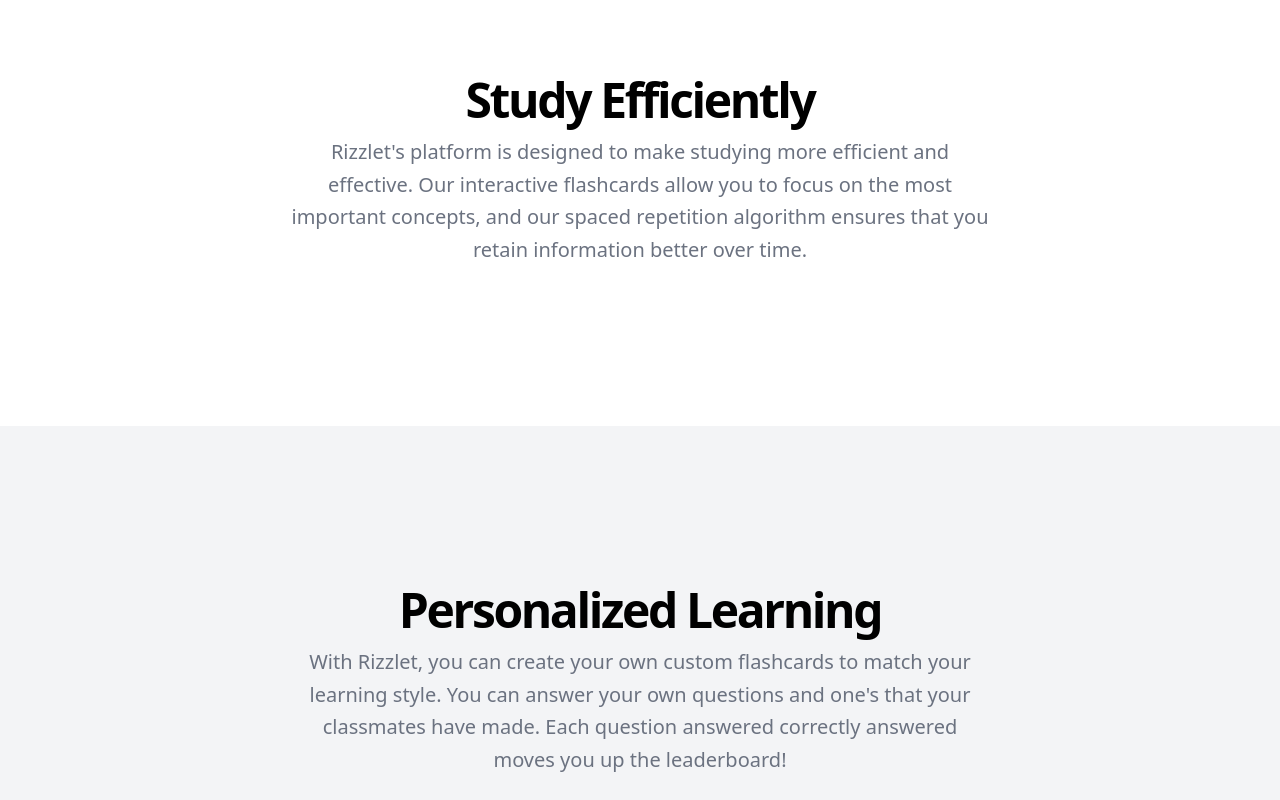
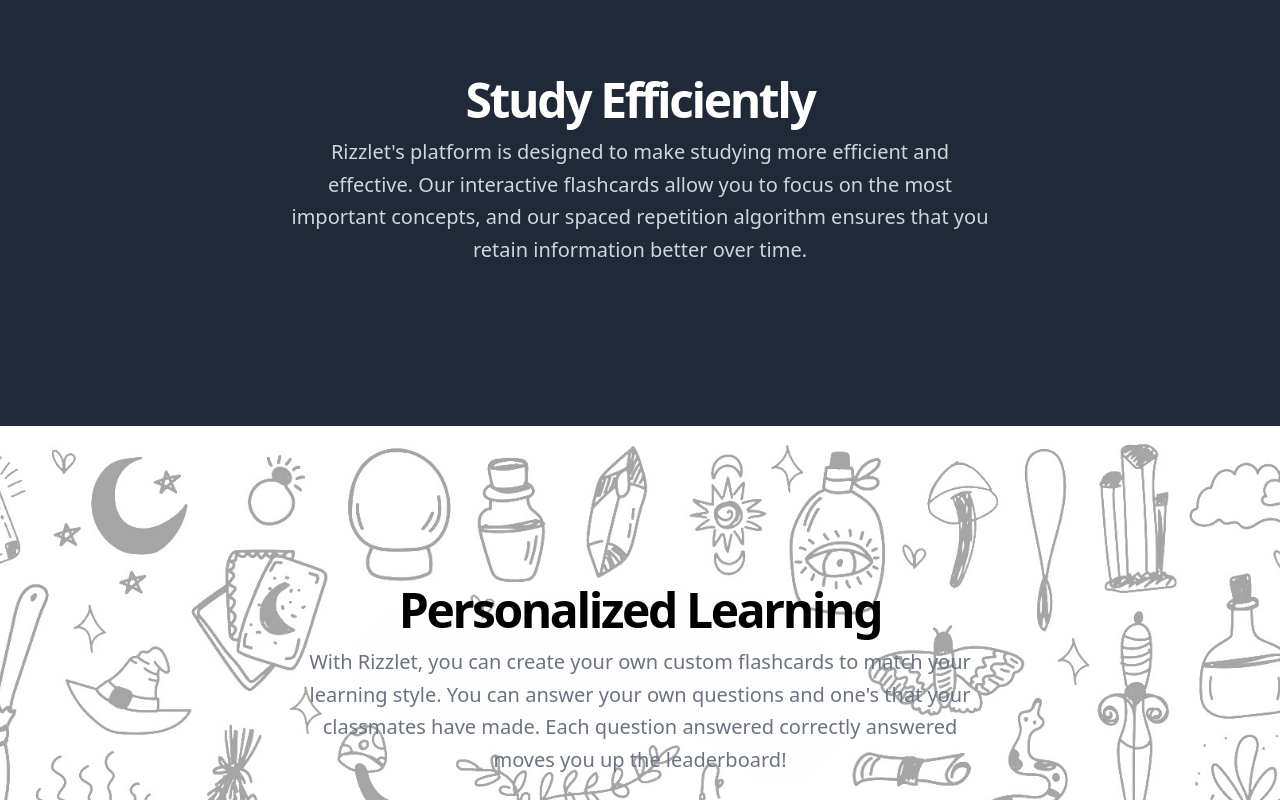
Before and after one commit to Rizzlet/rizzlet, a React (Create React App) app in the folder frontend/: page / in a window 1280 px wide. Shown: the part 700-1500 px from the top of the page. Built offline with nearby package versions, Linux system fonts and the light colour scheme; no server answers.

Commit message:
Homepage UI changes hopefully it looks good

```diff
--- a/frontend/src/pages/Homepage.tsx
+++ b/frontend/src/pages/Homepage.tsx
@@ -1,6 +1,6 @@
 import React from "react";
 import { Link } from "react-router-dom";
-
+import backgroundImage from './vecteezy_esoteric-witchcraft-attributes-doodle-set-collection-of_21937338.jpg';
 const HomePage: React.FC = () => {
   return (
     <div className="flex min-h-[100dvh] flex-col">
@@ -27,20 +27,20 @@
             </div>
             <Link
               className="inline-flex h-9 items-center justify-center rounded-md border border-gray-200 bg-white px-4 text-sm font-medium shadow-sm
-            transition-colors hover:bg-gray-100 hover:text-gray-900"
+            transition-colors hover:bg-gray-100 hover:text-gray-900 "
               to="/login"
             >
               Get Started!
             </Link>
           </div>
         </section>
-        <section className="w-full py-12 md:py-32 lg:py-40">
+        <section className="w-full py-12 md:py-32 lg:py-40 bg-gray-800">
           <div className="grid items-center justify-center gap-4 px-4 text-center md:px-6 lg:gap-10">
             <div className="space-y-3">
-              <h2 className="text-3xl font-bold tracking-tighter sm:text-4xl md:text-5xl">
+              <h2 className="text-3xl font-bold tracking-tighter sm:text-4xl md:text-5xl text-white">
                 Study Efficiently
               </h2>
-              <p className="mx-auto max-w-[700px] text-gray-500 md:text-xl/relaxed lg:text-base/relaxed xl:text-xl/relaxed">
+              <p className="mx-auto max-w-[700px] text-gray-300 md:text-xl/relaxed lg:text-base/relaxed xl:text-xl/relaxed">
                 Rizzlet's platform is designed to make studying more efficient
                 and effective. Our interactive flashcards allow you to focus on
                 the most important concepts, and our spaced repetition algorithm
@@ -49,16 +49,23 @@
             </div>
           </div>
         </section>
-        <section className="w-full py-12 md:py-32 lg:py-40 bg-gray-100">
+        <section className="relative w-full py-12 md:py-32 lg:py-40">
+  {/* Background image */}
   <div
-            className="
-          grid items-center justify-center gap-4 px-4 text-center md:px-6 lg:gap-10"
-          >
+    className="absolute inset-0 bg-cover bg-center"
+    style={{ backgroundImage: `url(${backgroundImage})` }}
+  ></div>
+
+  {/* White overlay */}
+  <div className="absolute inset-0 bg-white opacity-60"></div>
+
+  {/* Content */}
+  <div className="relative z-10 grid items-center justify-center gap-4 px-4 text-center md:px-6 lg:gap-10">
     <div className="space-y-3">
       <h2 className="text-3xl font-bold tracking-tighter sm:text-4xl md:text-5xl">
         Personalized Learning
       </h2>
-              <p className="mx-auto max-w-[700px] text-gray-500 md:text-xl/relaxed lg:text-base/relaxed xl:text-xl/relaxed ">
+      <p className="mx-auto max-w-[700px] text-gray-500 md:text-xl/relaxed lg:text-base/relaxed xl:text-xl/relaxed">
       With Rizzlet, you can create your own custom flashcards to match
                 your learning style. You can answer your own questions and one's
                 that your classmates have made. Each question answered correctly
@@ -67,6 +74,7 @@
     </div>
   </div>
 </section>
+
         <section className="grid grid-cols-2-uneven w-full">
           <div className="grid items-center justify-center gap-4 px-4 text-center md:px-6 py-12 md:py-40">
             <div className="space-y-3">
```
Also changed, not shown: frontend/src/pages/vecteezy_esoteric-witchcraft-attributes-doodle-set-collection-of_21937338.jpg (added), frontend/src/pages/vecteezy_occult-spiritual-books-doodle-set-collection-of-hand-drawn_21937196.jpg (added). Lines whose indentation alone changed are shown as unchanged.
